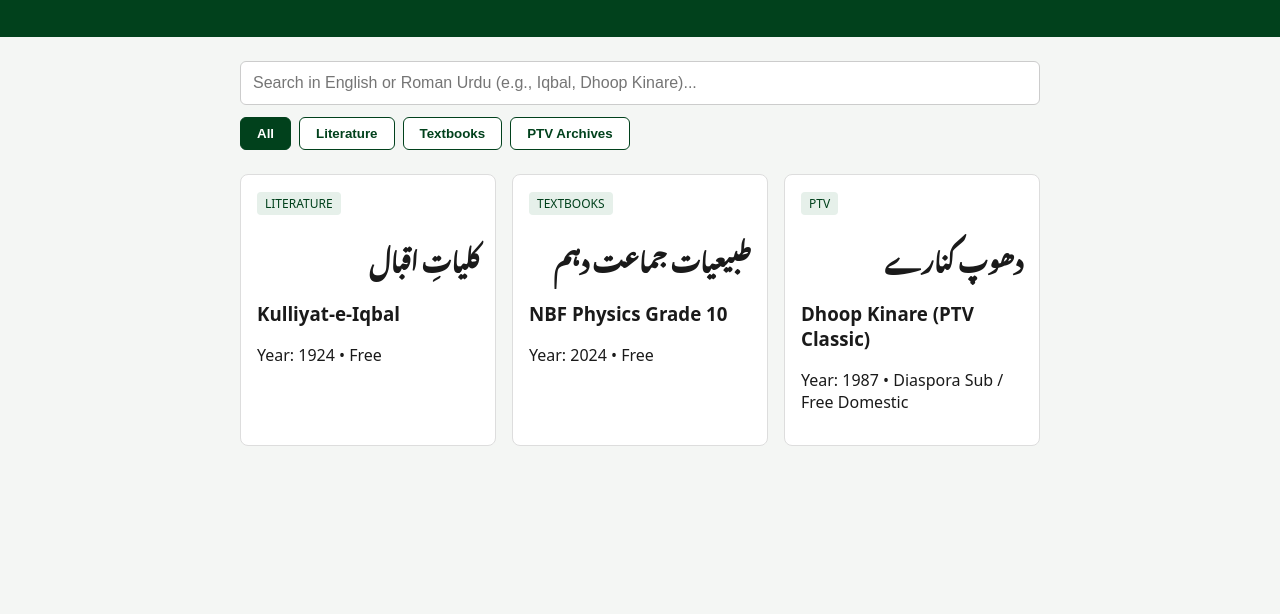
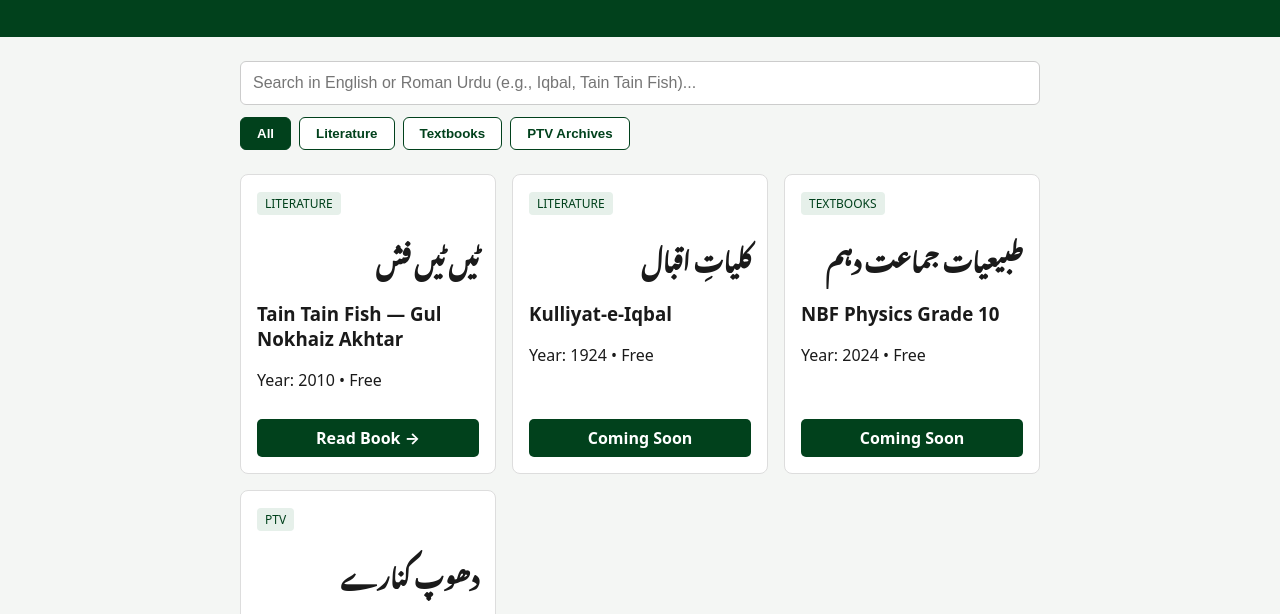
Before and after one commit to H3Ops/pakistan-digital-archive, a plain HTML site: page index.html in a window 1280 px wide. Shown: the part 156-770 px from the top of the page. Drawn offline with Linux system fonts and the light colour scheme; a web font is replaced by a local one.

Commit message:
index.html

```diff
--- a/index.html
+++ b/index.html
@@ -11,7 +11,6 @@
   <link href="https://fonts.googleapis.com/css2?family=Noto+Nastaliq+Urdu:wght@400;700&display=swap" rel="stylesheet">
 
   <style>
-    /* 1. CSS: Styling & Layout (Customize colors, spacing, and fonts here) */
     body {
       font-family: system-ui, -apple-system, sans-serif;
       margin: 0;
@@ -83,6 +82,9 @@
       padding: 16px;
       border-radius: 8px;
       border: 1px solid #ddd;
+      display: flex;
+      flex-direction: column;
+      justify-content: space-between;
     }
 
     .tag {
@@ -91,22 +93,36 @@
       color: #01411C;
       padding: 3px 8px;
       border-radius: 4px;
+      width: fit-content;
+    }
+
+    .read-btn {
+      display: inline-block;
+      margin-top: 12px;
+      padding: 8px 16px;
+      background: #01411C;
+      color: white;
+      text-decoration: none;
+      border-radius: 5px;
+      font-weight: bold;
+      text-align: center;
+    }
+
+    .read-btn:hover {
+      background: #025c27;
     }
   </style>
 </head>
 <body>
 
-  <!-- 2. HTML: Structure -->
   <header>
     <h1 class="urdu">قومی ڈیجیٹل کتب خانہ اور ثقافتی آرکائیو</h1>
     <p>National E-Library & Cultural Archive (Prototype)</p>
   </header>
 
   <main class="controls">
-    <!-- Search Input -->
-    <input type="text" id="searchInput" placeholder="Search in English or Roman Urdu (e.g., Iqbal, Dhoop Kinare)..." />
+    <input type="text" id="searchInput" placeholder="Search in English or Roman Urdu (e.g., Iqbal, Tain Tain Fish)..." />
 
-    <!-- Category Filter Buttons -->
     <div class="filters">
       <button class="active" onclick="filterCategory('all', this)">All</button>
       <button onclick="filterCategory('literature', this)">Literature</button>
@@ -115,46 +131,51 @@
     </div>
   </main>
 
-  <!-- Cards will be injected here by JavaScript -->
   <section class="grid" id="archiveGrid"></section>
 
   <script>
-    // 3. JAVASCRIPT: Logic (Very similar to C++ arrays, loops, and if-statements)
-
-    // Array of objects (like a C++ struct array) — add your own items here
     const archiveItems = [
+      {
+        titleEn: "Tain Tain Fish — Gul Nokhaiz Akhtar",
+        titleUr: "ٹیں ٹیں فش",
+        category: "literature",
+        year: "2010",
+        access: "Free",
+        link: "reader.html"
+      },
       {
         titleEn: "Kulliyat-e-Iqbal",
         titleUr: "کلیاتِ اقبال",
         category: "literature",
         year: "1924",
-        access: "Free"
+        access: "Free",
+        link: "#"
       },
       {
         titleEn: "NBF Physics Grade 10",
         titleUr: "طبیعیات جماعت دہم",
         category: "textbooks",
         year: "2024",
-        access: "Free"
+        access: "Free",
+        link: "#"
       },
       {
         titleEn: "Dhoop Kinare (PTV Classic)",
         titleUr: "دھوپ کنارے",
         category: "ptv",
         year: "1987",
-        access: "Diaspora Sub / Free Domestic"
+        access: "Diaspora Sub / Free Domestic",
+        link: "#"
       }
     ];
 
     let currentCategory = "all";
 
-    // Function to render cards onto the page
     function renderItems() {
       const grid = document.getElementById("archiveGrid");
       const searchText = document.getElementById("searchInput").value.toLowerCase();
       grid.innerHTML = "";
 
-      // Loop through items (just like a C++ for-loop)
       for (let i = 0; i < archiveItems.length; i++) {
         const item = archiveItems[i];
 
@@ -164,21 +185,24 @@
         if (matchesCategory && matchesSearch) {
           grid.innerHTML += `
             <div class="card">
-              <span class="tag">${item.category.toUpperCase()}</span>
-              <h2 class="urdu">${item.titleUr}</h2>
-              <h3>${item.titleEn}</h3>
-              <p>Year: ${item.year} • ${item.access}</p>
+              <div>
+                <span class="tag">${item.category.toUpperCase()}</span>
+                <h2 class="urdu">${item.titleUr}</h2>
+                <h3>${item.titleEn}</h3>
+                <p>Year: ${item.year} • ${item.access}</p>
+              </div>
+              <a href="${item.link}" class="read-btn">
+                ${item.link === "reader.html" ? "Read Book →" : "Coming Soon"}
+              </a>
             </div>
           `;
         }
       }
     }
 
-    // Update category when a button is clicked
     function filterCategory(category, clickedButton) {
       currentCategory = category;
 
-      // Update active button styling
       const buttons = document.querySelectorAll(".filters button");
       buttons.forEach(btn => btn.classList.remove("active"));
       clickedButton.classList.add("active");
@@ -186,10 +210,8 @@
       renderItems();
     }
 
-    // Listen for typing in the search bar
     document.getElementById("searchInput").addEventListener("input", renderItems);
 
-    // Initial render when page loads
     renderItems();
   </script>
 
```
